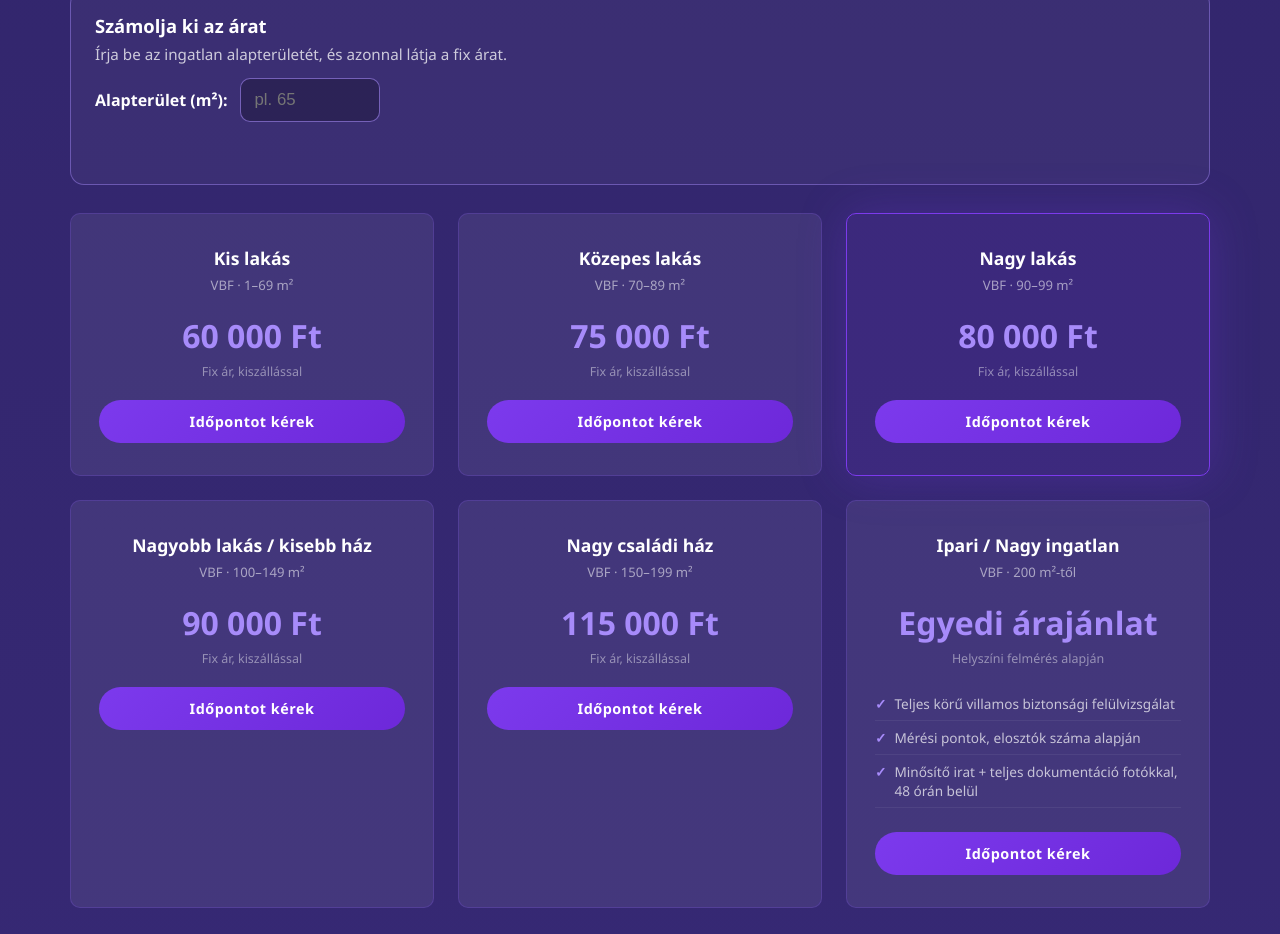
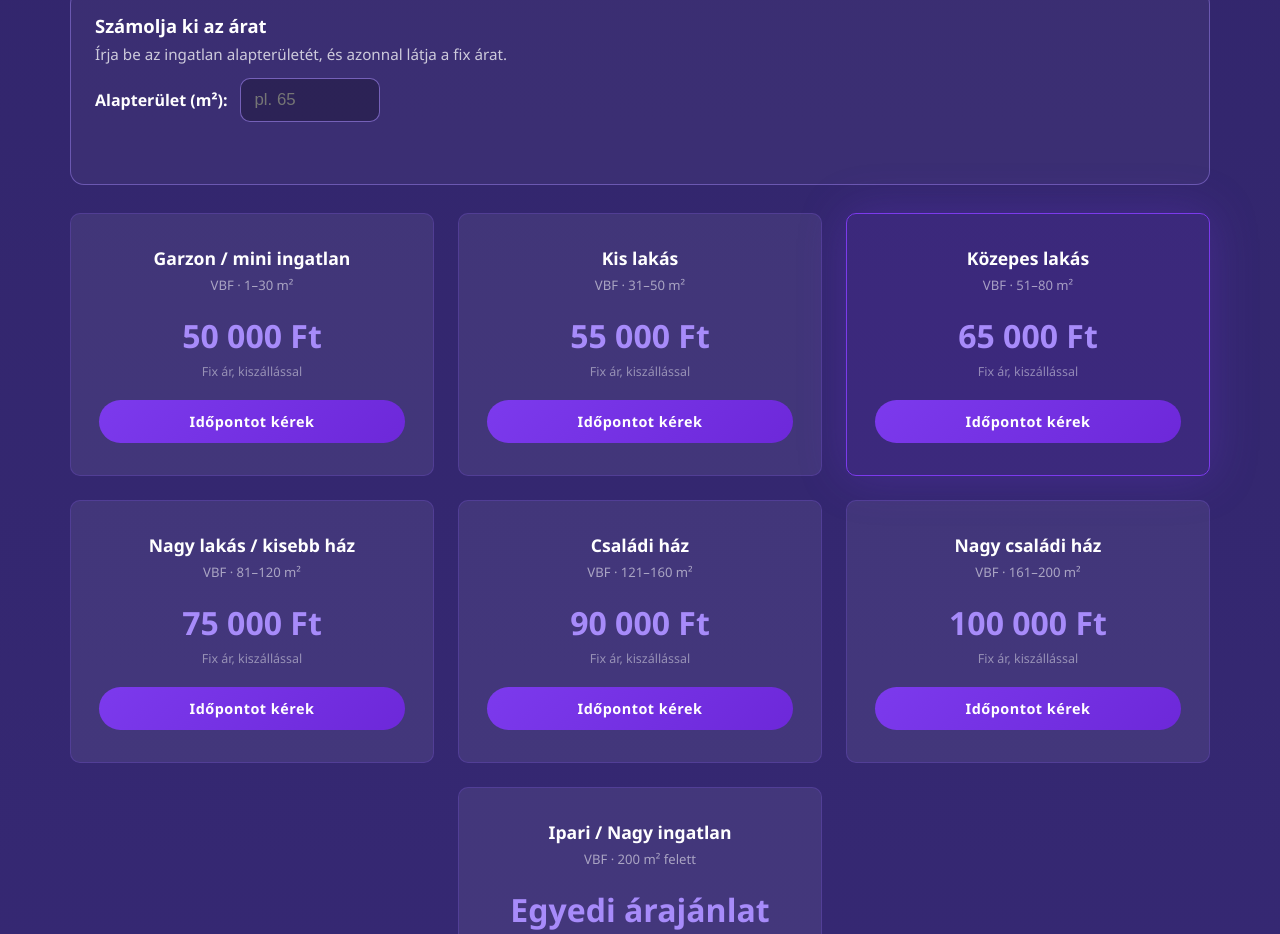
Before and after one commit to polosz/haros-electric, a plain HTML site: page index.html in a window 1280 px wide. Shown: the part 5911-6845 px from the top of the page. Drawn offline with Linux system fonts and the light colour scheme.

Commit message:
Add files via upload

```diff
--- a/index.html
+++ b/index.html
@@ -11,7 +11,7 @@
 <meta property="og:type" content="website">
 <meta property="og:url" content="https://haroselectric.hu/">
 <script type="application/ld+json">
-{"@context": "https://schema.org", "@type": "Electrician", "name": "Haros Electric Hungary", "url": "https://haroselectric.hu/", "telephone": "+36708029138", "email": "haroselectric@gmail.com", "description": "VBF (villamos biztonsági felülvizsgálat) és érintésvédelmi felülvizsgálat Budapesten és Pest megyében, lakásokban, házakban, társasházakban és irodákban.", "address": {"@type": "PostalAddress", "streetAddress": "Garay tér", "postalCode": "1076", "addressLocality": "Budapest", "addressCountry": "HU"}, "areaServed": ["Budapest", "Pest megye"], "sameAs": ["https://www.facebook.com/profile.php?id=100064488827755", "https://www.linkedin.com/in/laszlo-haros-53323683", "https://www.google.com/maps?cid=9140340230815650493"], "openingHoursSpecification": [{"@type": "OpeningHoursSpecification", "dayOfWeek": ["Monday", "Tuesday", "Wednesday", "Thursday", "Friday", "Saturday"], "opens": "08:00", "closes": "18:30"}], "priceRange": "60 000 – 115 000 Ft", "hasMap": "https://www.google.com/maps?cid=9140340230815650493"}
+{"@context": "https://schema.org", "@type": "Electrician", "name": "Haros Electric Hungary", "url": "https://haroselectric.hu/", "telephone": "+36708029138", "email": "haroselectric@gmail.com", "description": "VBF (villamos biztonsági felülvizsgálat) és érintésvédelmi felülvizsgálat Budapesten és Pest megyében, lakásokban, házakban, társasházakban és irodákban.", "address": {"@type": "PostalAddress", "streetAddress": "Garay tér", "postalCode": "1076", "addressLocality": "Budapest", "addressCountry": "HU"}, "areaServed": ["Budapest", "Pest megye"], "sameAs": ["https://www.facebook.com/profile.php?id=100064488827755", "https://www.linkedin.com/in/laszlo-haros-53323683", "https://www.google.com/maps?cid=9140340230815650493"], "openingHoursSpecification": [{"@type": "OpeningHoursSpecification", "dayOfWeek": ["Monday", "Tuesday", "Wednesday", "Thursday", "Friday", "Saturday"], "opens": "08:00", "closes": "18:30"}], "priceRange": "50 000 – 100 000 Ft", "hasMap": "https://www.google.com/maps?cid=9140340230815650493"}
 </script>
 <!-- Meresi kodok: csak a latogato hozzajarulasa utan toltodnek be (lasd a lap aljan: he-consent) -->
 <script>
@@ -547,7 +547,7 @@ section.bp-band{padding:56px 0!important;background:linear-gradient(180deg,#2b20
   <a href="#contact" class="hero-quote-m" data-hu="Ingyenes árajánlatot kérek" data-en="Request a free quote">Ingyenes árajánlatot kérek</a>
 </section>
 <div class="hero-key">
-  <p class="hk-line" data-hu="Lakás és családi ház VBF-je <strong>60 000 Ft-tól</strong> — kiszállással, minősítő irattal, 48 órán belül." data-en="VBF for flats and houses <strong>from 60,000 HUF</strong> — call-out and certificate included, within 48 hours.">Lakás és családi ház VBF-je <strong>60 000 Ft-tól</strong> — kiszállással, minősítő irattal, 48 órán belül.</p>
+  <p class="hk-line" data-hu="Lakás és családi ház VBF-je <strong>50 000 Ft-tól</strong> — kiszállással, minősítő irattal, 48 órán belül." data-en="VBF for flats and houses <strong>from 50,000 HUF</strong> — call-out and certificate included, within 48 hours.">Lakás és családi ház VBF-je <strong>50 000 Ft-tól</strong> — kiszállással, minősítő irattal, 48 órán belül.</p>
   <p class="hk-area" data-hu="Budapest és Pest megye · magánszemélyeknek és cégeknek" data-en="Budapest and Pest County · for private clients and companies">Budapest és Pest megye · magánszemélyeknek és cégeknek</p>
   <div class="hk-btns">
     <a href="#pricing" class="hk-btn hk-ghost" data-hu="Árak megnézése" data-en="See prices">Árak megnézése</a>
@@ -813,6 +813,7 @@ section.bp-band{padding:56px 0!important;background:linear-gradient(180deg,#2b20
  .founder-sign{justify-content:center;flex-direction:column;gap:10px}
  .founder-sign::before{flex:0 0 3px}
 }
+@media(min-width:961px){.price-grid>.price-card:last-child:nth-child(3n+1){grid-column:2}}
 </style>
 <section id="founder" class="founder" aria-label="Az ügyvezetőtől">
   <div class="founder-grid">
@@ -847,44 +848,55 @@ section.bp-band{padding:56px 0!important;background:linear-gradient(180deg,#2b20
     <section class="price-calc fade-in" id="arkalkulator" aria-label="Árkalkulátor"><h3 data-hu="Számolja ki az árat" data-en="Calculate your price">Számolja ki az árat</h3><p class="pc-lead" data-hu="Írja be az ingatlan alapterületét, és azonnal látja a fix árat." data-en="Enter the floor area of the property to see the fixed price instantly.">Írja be az ingatlan alapterületét, és azonnal látja a fix árat.</p><div class="pc-row"><label for="pcM2" data-hu="Alapterület (m²):" data-en="Floor area (m²):">Alapterület (m²):</label><input id="pcM2" type="number" inputmode="numeric" min="1" step="1" placeholder="pl. 65" data-ph-hu="pl. 65" data-ph-en="e.g. 65"></div><div class="pc-result" id="pcResult" aria-live="polite"></div><button type="button" class="pc-btn" id="pcBtn"></button></section>
     <div class="price-grid">
       <div class="price-card fade-in">
-        <h3 data-hu="Kis lakás" data-en="Small Apartment">Kis lakás</h3>
-        <p class="price-sub" data-hu="VBF · 1–69 m²" data-en="VBF · 1–69 m²">VBF · 1–69 m²</p>
-        <div class="price-amount">60 000 Ft</div>
+        <h3 data-hu="Garzon / mini ingatlan" data-en="Studio / micro unit">Garzon / mini ingatlan</h3>
+        <p class="price-sub" data-hu="VBF · 1–30 m²" data-en="VBF · 1–30 m²">VBF · 1–30 m²</p>
+        <div class="price-amount">50 000 Ft</div>
         <p class="price-note" data-hu="Fix ár, kiszállással" data-en="Fixed price, call-out included">Fix ár, kiszállással</p>
         <a href="#contact" class="price-btn contact-btn" data-hu="Időpontot kérek" data-en="Book Inspection">Időpontot kérek</a>
       </div>
+
       <div class="price-card fade-in">
-        <h3 data-hu="Közepes lakás" data-en="Medium Apartment">Közepes lakás</h3>
-        <p class="price-sub" data-hu="VBF · 70–89 m²" data-en="VBF · 70–89 m²">VBF · 70–89 m²</p>
+        <h3 data-hu="Kis lakás" data-en="Small apartment">Kis lakás</h3>
+        <p class="price-sub" data-hu="VBF · 31–50 m²" data-en="VBF · 31–50 m²">VBF · 31–50 m²</p>
+        <div class="price-amount">55 000 Ft</div>
+        <p class="price-note" data-hu="Fix ár, kiszállással" data-en="Fixed price, call-out included">Fix ár, kiszállással</p>
+        <a href="#contact" class="price-btn contact-btn" data-hu="Időpontot kérek" data-en="Book Inspection">Időpontot kérek</a>
+      </div>
+
+      <div class="price-card featured fade-in">
+        <h3 data-hu="Közepes lakás" data-en="Medium apartment">Közepes lakás</h3>
+        <p class="price-sub" data-hu="VBF · 51–80 m²" data-en="VBF · 51–80 m²">VBF · 51–80 m²</p>
+        <div class="price-amount">65 000 Ft</div>
+        <p class="price-note" data-hu="Fix ár, kiszállással" data-en="Fixed price, call-out included">Fix ár, kiszállással</p>
+        <a href="#contact" class="price-btn contact-btn" data-hu="Időpontot kérek" data-en="Book Inspection">Időpontot kérek</a>
+      </div>
+
+      <div class="price-card fade-in">
+        <h3 data-hu="Nagy lakás / kisebb ház" data-en="Large apartment / small house">Nagy lakás / kisebb ház</h3>
+        <p class="price-sub" data-hu="VBF · 81–120 m²" data-en="VBF · 81–120 m²">VBF · 81–120 m²</p>
         <div class="price-amount">75 000 Ft</div>
         <p class="price-note" data-hu="Fix ár, kiszállással" data-en="Fixed price, call-out included">Fix ár, kiszállással</p>
         <a href="#contact" class="price-btn contact-btn" data-hu="Időpontot kérek" data-en="Book Inspection">Időpontot kérek</a>
       </div>
-      <div class="price-card featured fade-in">
-
-        <h3 data-hu="Nagy lakás" data-en="Large apartment">Nagy lakás</h3>
-        <p class="price-sub" data-hu="VBF · 90–99 m²" data-en="VBF · 90–99 m²">VBF · 90–99 m²</p>
-        <div class="price-amount">80 000 Ft</div>
-        <p class="price-note" data-hu="Fix ár, kiszállással" data-en="Fixed price, call-out included">Fix ár, kiszállással</p>
-        <a href="#contact" class="price-btn contact-btn" data-hu="Időpontot kérek" data-en="Book Inspection">Időpontot kérek</a>
-      </div>
+
       <div class="price-card fade-in">
-        <h3 data-hu="Nagyobb lakás / kisebb ház" data-en="Larger apartment / small house">Nagyobb lakás / kisebb ház</h3>
-        <p class="price-sub" data-hu="VBF · 100–149 m²" data-en="VBF · 100–149 m²">VBF · 100–149 m²</p>
+        <h3 data-hu="Családi ház" data-en="Family house">Családi ház</h3>
+        <p class="price-sub" data-hu="VBF · 121–160 m²" data-en="VBF · 121–160 m²">VBF · 121–160 m²</p>
         <div class="price-amount">90 000 Ft</div>
         <p class="price-note" data-hu="Fix ár, kiszállással" data-en="Fixed price, call-out included">Fix ár, kiszállással</p>
         <a href="#contact" class="price-btn contact-btn" data-hu="Időpontot kérek" data-en="Book Inspection">Időpontot kérek</a>
       </div>
+
       <div class="price-card fade-in">
-        <h3 data-hu="Nagy családi ház" data-en="Large House">Nagy családi ház</h3>
-        <p class="price-sub" data-hu="VBF · 150–199 m²" data-en="VBF · 150–199 m²">VBF · 150–199 m²</p>
-        <div class="price-amount">115 000 Ft</div>
+        <h3 data-hu="Nagy családi ház" data-en="Large house">Nagy családi ház</h3>
+        <p class="price-sub" data-hu="VBF · 161–200 m²" data-en="VBF · 161–200 m²">VBF · 161–200 m²</p>
+        <div class="price-amount">100 000 Ft</div>
         <p class="price-note" data-hu="Fix ár, kiszállással" data-en="Fixed price, call-out included">Fix ár, kiszállással</p>
         <a href="#contact" class="price-btn contact-btn" data-hu="Időpontot kérek" data-en="Book Inspection">Időpontot kérek</a>
       </div>
       <div class="price-card fade-in">
         <h3 data-hu="Ipari / Nagy ingatlan" data-en="Industrial / Large Property">Ipari / Nagy ingatlan</h3>
-        <p class="price-sub" data-hu="VBF · 200 m²-től" data-en="VBF · From 200 m²">VBF · 200 m²-től</p>
+        <p class="price-sub" data-hu="VBF · 200 m² felett" data-en="VBF · Over 200 m²">VBF · 200 m² felett</p>
         <div class="price-amount" data-hu="Egyedi árajánlat" data-en="Custom Quote">Egyedi árajánlat</div>
         <p class="price-note" data-hu="Helyszíni felmérés alapján" data-en="Based on on-site survey">Helyszíni felmérés alapján</p>
         <ul class="price-list">
@@ -1179,11 +1191,11 @@ section.bp-band{padding:56px 0!important;background:linear-gradient(180deg,#2b20
       </div>
       <div class="faq-item fade-in">
         <button class="faq-q" onclick="this.parentElement.classList.toggle('open')">
-          <span data-hu="Mennyibe kerül a felülvizsgálat 100 m² feletti ingatlanoknál?" data-en="How much does the inspection cost for properties over 100 m²?">Mennyibe kerül a felülvizsgálat 100 m² feletti ingatlanoknál?</span>
+          <span data-hu="Mennyibe kerül a felülvizsgálat 80 m² feletti ingatlanoknál?" data-en="How much does the inspection cost for properties over 80 m²?">Mennyibe kerül a felülvizsgálat 80 m² feletti ingatlanoknál?</span>
           <span class="faq-arrow">▼</span>
         </button>
         <div class="faq-a">
-          <p data-hu="100–149 m² között 90 000 Ft, 150–199 m² között 115 000 Ft az ár. 200 m²-től a díj egyedi megítélés alapján kerül meghatározásra, mivel a vizsgálandó körök száma, az elosztók elhelyezkedése és a mérési pontok mennyisége ingatlanonként jelentősen eltérhet — minden esetben előzetes egyeztetés szükséges." data-en="Between 100–149 m² the price is 90,000 HUF, between 150–199 m² it is 115,000 HUF. From 200 m², the fee is determined individually, as the number of circuits, distribution board locations and measurement points vary significantly by property — prior consultation is required in every case.">100–149 m² között 90 000 Ft, 150–199 m² között 115 000 Ft az ár. 200 m²-től a díj egyedi megítélés alapján kerül meghatározásra, mivel a vizsgálandó körök száma, az elosztók elhelyezkedése és a mérési pontok mennyisége ingatlanonként jelentősen eltérhet — minden esetben előzetes egyeztetés szükséges.</p>
+          <p data-hu="81–120 m² között 75 000 Ft, 121–160 m² között 90 000 Ft, 161–200 m² között 100 000 Ft az ár. 200 m² felett a díj egyedi megítélés alapján kerül meghatározásra, mivel a vizsgálandó körök száma, az elosztók elhelyezkedése és a mérési pontok mennyisége ingatlanonként jelentősen eltérhet — minden esetben előzetes egyeztetés szükséges." data-en="Between 81–120 m² the price is 75,000 HUF, between 121–160 m² it is 90,000 HUF, and between 161–200 m² it is 100,000 HUF. Above 200 m², the fee is determined individually, as the number of circuits, distribution board locations and measurement points vary significantly by property — prior consultation is required in every case.">81–120 m² között 75 000 Ft, 121–160 m² között 90 000 Ft, 161–200 m² között 100 000 Ft az ár. 200 m² felett a díj egyedi megítélés alapján kerül meghatározásra, mivel a vizsgálandó körök száma, az elosztók elhelyezkedése és a mérési pontok mennyisége ingatlanonként jelentősen eltérhet — minden esetben előzetes egyeztetés szükséges.</p>
         </div>
       </div>
       <div class="faq-item fade-in">
@@ -1503,7 +1515,7 @@ function handleFormSubmit(e){
 (function(){
   var inp=document.getElementById('pcM2'),out=document.getElementById('pcResult'),btn=document.getElementById('pcBtn');
   if(!inp)return;
-  var bands=[[70,60000,'1–69 m²'],[90,75000,'70–89 m²'],[100,80000,'90–99 m²'],[150,90000,'100–149 m²'],[200,115000,'150–199 m²']];
+  var bands=[[31,50000,'1–30 m²'],[51,55000,'31–50 m²'],[81,65000,'51–80 m²'],[121,75000,'81–120 m²'],[161,90000,'121–160 m²'],[201,100000,'161–200 m²']];
   function L(){return document.documentElement.getAttribute('data-lang')==='en'?'en':'hu';}
   function fmt(n){return n.toLocaleString('hu-HU').replace(/\u00a0/g,' ')+' Ft';}
   var last=null;
@@ -1520,7 +1532,7 @@ function handleFormSubmit(e){
       btn.textContent=en?'Book with this price':'Ezzel az árral kérek időpontot';
     }else{
       last={m2:v,price:null};
-      out.innerHTML=(en?'From 200 m² we give a <strong style="font-size:1.1rem">custom quote</strong>':'200 m²-től <strong style="font-size:1.1rem">egyedi árajánlatot</strong> adunk')+
+      out.innerHTML=(en?'Above 200 m² we give a <strong style="font-size:1.1rem">custom quote</strong>':'200 m² felett <strong style="font-size:1.1rem">egyedi árajánlatot</strong> adunk')+
         '<p class="pc-note">'+(en?'The fee depends on the number of circuits, distribution boards and measurement points.':'A díj a vizsgálandó körök, elosztók és mérési pontok számától függ.')+'</p>';
       btn.textContent=en?'Request a custom quote':'Egyedi ajánlatot kérek';
     }
```
Also changed, not shown: sitemap.xml (+4 -4 lines), vbf-berbeadas-elott.html (+2 -2 lines), vbf-budapest.html (+5 -5 lines), vbf-ingatlan-eladas-elott.html (+1 -1 lines).
